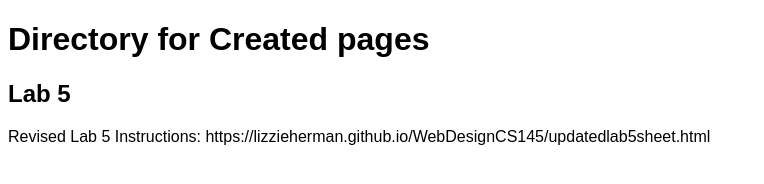
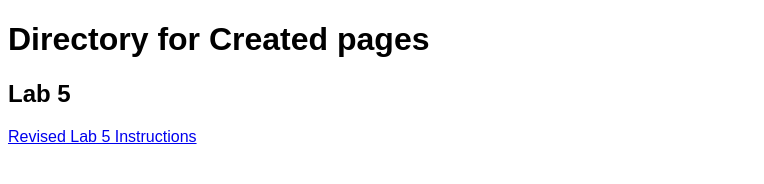
Before and after one commit to LizzieHerman/WebDesignCS145, a plain HTML site: page index.html in a window 1280 px wide. Shown: the whole page, without its empty margins (0-764 px from the left). Drawn offline with Linux system fonts and the light colour scheme.

Commit message:
Update index.html

```diff
--- a/index.html
+++ b/index.html
@@ -8,6 +8,6 @@
 <body style="font-family: arial, helvetica, sans-serif;">
 	<h1>Directory for Created pages</h1>
 	<h2>Lab 5</h2>
-	<p>Revised Lab 5 Instructions: <a>https://lizzieherman.github.io/WebDesignCS145/updatedlab5sheet.html</a></p>
+	<p><a href="https://lizzieherman.github.io/WebDesignCS145/updatedlab5sheet.html">Revised Lab 5 Instructions</a></p>
 </body>
 </html>
```
